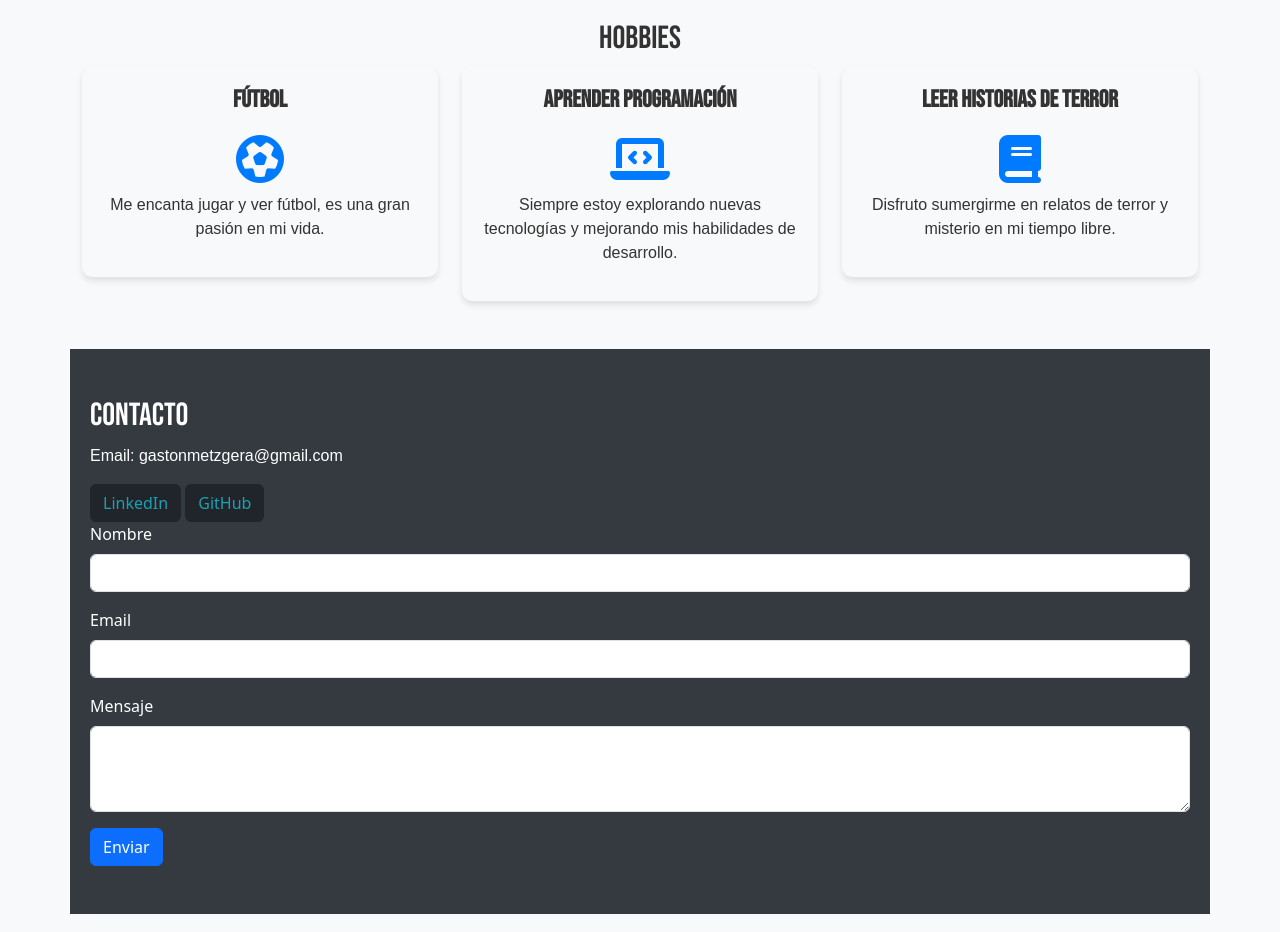
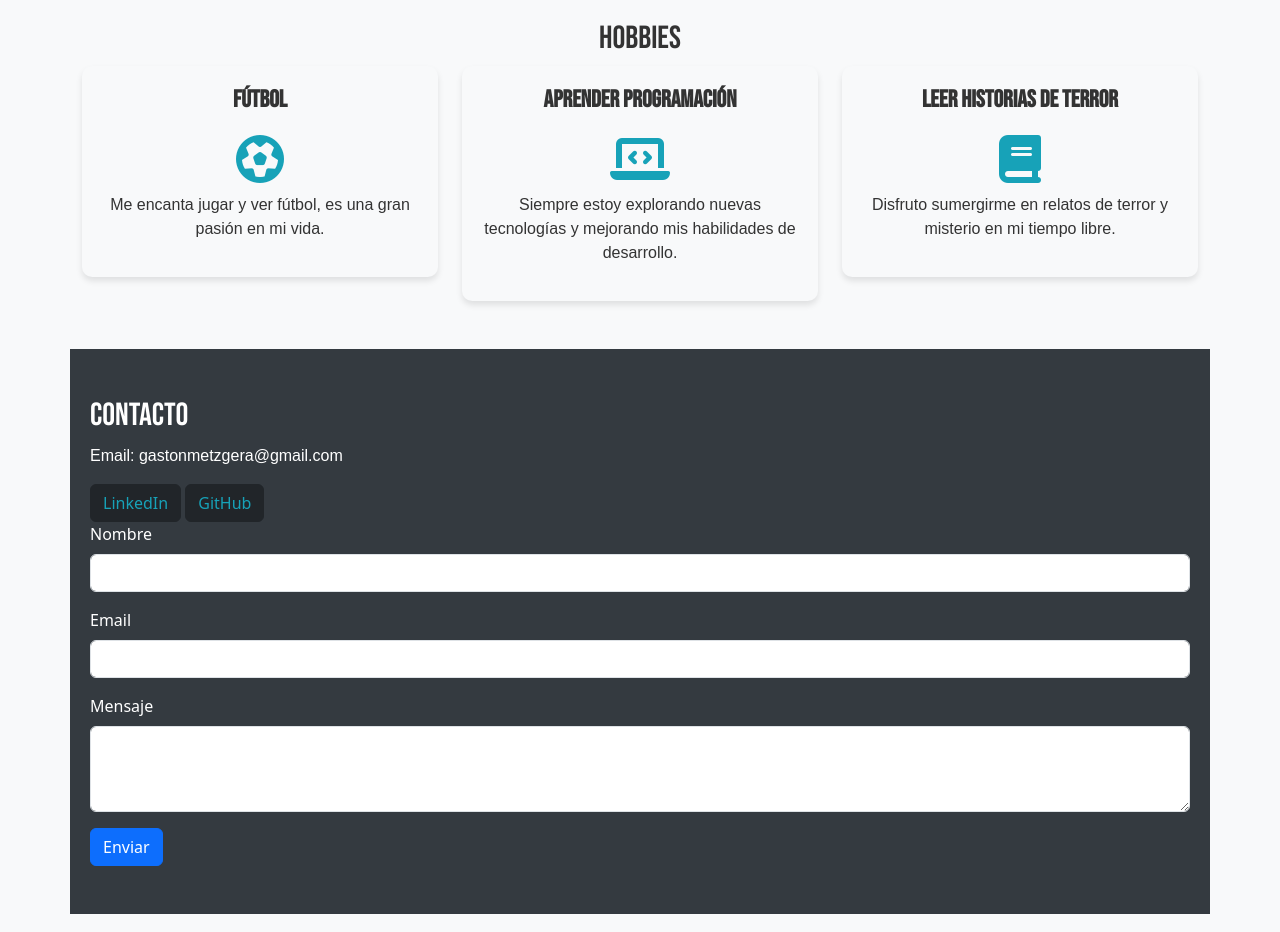
Before and after one commit to AlessoMTZ/portafolioResponsive, a plain HTML site: page index.html in a window 1280 px wide. Shown: the part 1860-2792 px from the top of the page. Drawn offline with nearby package versions, Linux system fonts and the light colour scheme.

Commit message:
Improve: change color css hobby card

```diff
--- a/resources/style.css
+++ b/resources/style.css
@@ -178,7 +178,7 @@ p {
 }
 .hobby-card i {
     margin: 10px;
-    color: #007bff;
+    color: #17a2b8;
 }
 .hobby-title {
     font-size: 1.5rem;
```
